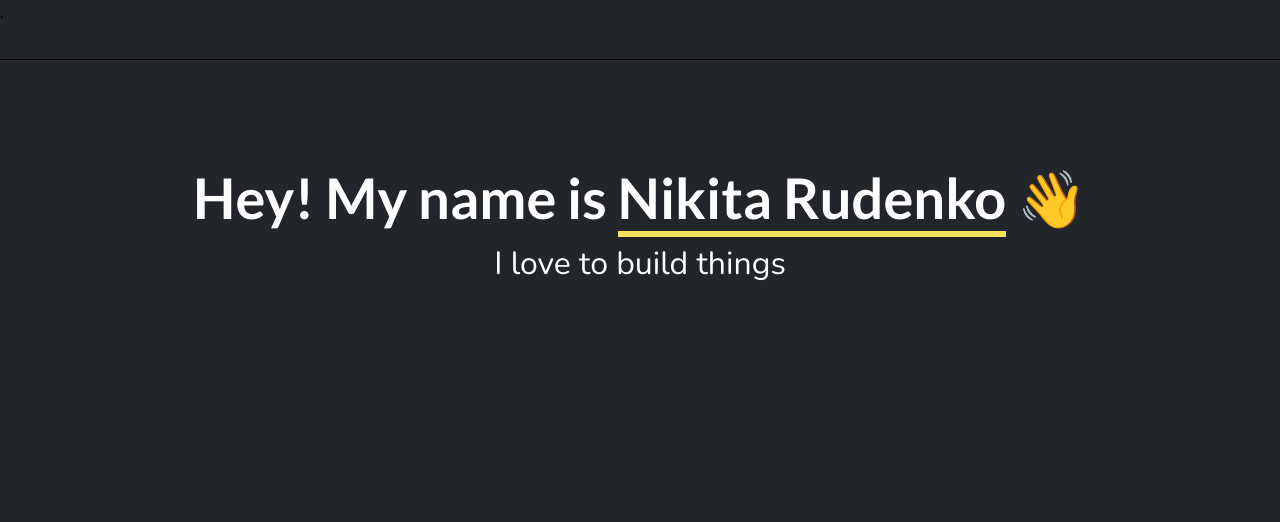
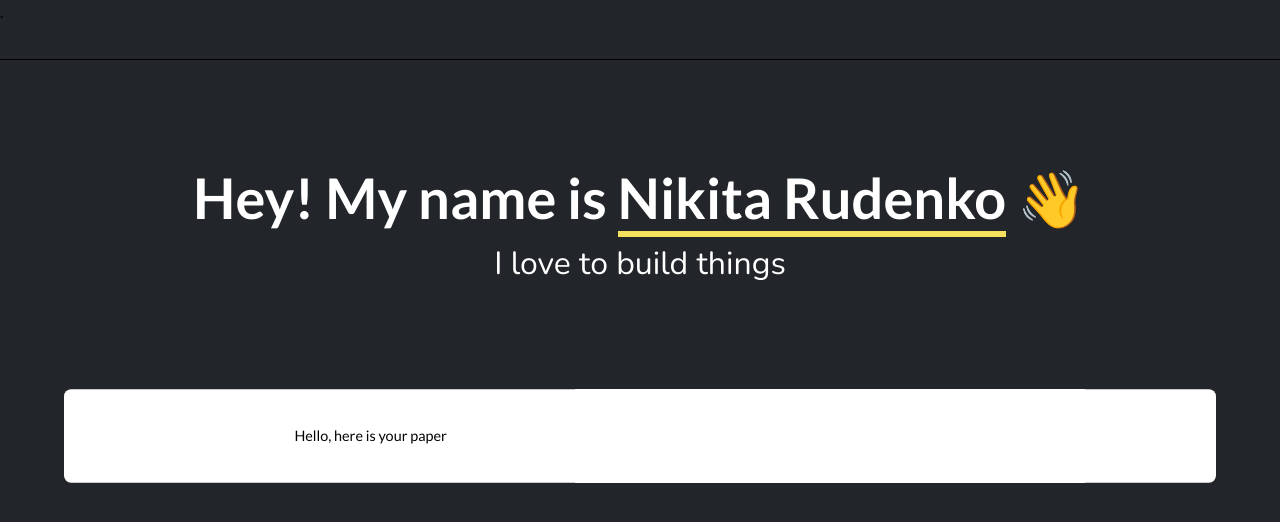
Before and after one commit to jose-donato/nikitarudenko.dev, a Next.js app: page / in a window 1280 px wide. Shown: the top 522 px of the page. Built offline with nearby package versions, Linux system fonts and the light colour scheme.

Commit message:
feat: :sparkles: Add Paper feature

```diff
--- /dev/null
+++ b/components/Paper/Paper.styled.ts
@@ -0,0 +1,26 @@
+import styled, { css } from 'styled-components'
+
+type Props = {
+  scale: number
+}
+
+export const PaperContainer = styled.section.attrs(({ scale }: Props) => ({
+  style: {
+    transform: `scale3d(${scale}, ${scale}, 1)`,
+  },
+}))<Props>`
+  ${({ theme: { colors } }) => css`
+    background-color: ${colors.white};
+    box-sizing: border-box;
+    border-radius: 8px;
+    overflow: hidden;
+    padding: 4rem;
+  `}
+`
+
+export const PaperContent = styled.div`
+  ${({ theme: { constants } }) => css`
+    margin: 0 auto;
+    max-width: ${constants.contentWidth};
+  `}
+`
--- /dev/null
+++ b/components/Paper/Paper.tsx
@@ -0,0 +1,43 @@
+import React, { ReactNode, useRef, useState, useEffect } from 'react'
+
+import { PaperContainer, PaperContent } from './Paper.styled'
+
+type Props = {
+  children: ReactNode
+}
+
+const MIN_SCALE = 0.9
+const MAX_SCALE = 1
+const SCALE_DIFF = MAX_SCALE - MIN_SCALE
+
+const Paper = ({ children }: Props) => {
+  const paperRef = useRef(null)
+  const [scale, setScale] = useState(MIN_SCALE)
+
+  useEffect(() => {
+    window.addEventListener('scroll', calcScale)
+    return () => window.removeEventListener('scroll', calcScale)
+  })
+
+  function calcScale() {
+    if (paperRef.current) {
+      const toTopOfViewport = paperRef.current.getBoundingClientRect().y
+      const toTopOfDocument = window.pageYOffset + toTopOfViewport
+      const percentsScrolled = (toTopOfViewport / toTopOfDocument) * 100
+      const scaleProgress = (SCALE_DIFF * percentsScrolled) / 100
+
+      setScale(MAX_SCALE - scaleProgress)
+    }
+  }
+
+  return (
+    <PaperContainer
+      ref={paperRef}
+      scale={scale > MAX_SCALE ? MAX_SCALE : scale}
+    >
+      <PaperContent>{children}</PaperContent>
+    </PaperContainer>
+  )
+}
+
+export default Paper
--- /dev/null
+++ b/components/Paper/index.ts
@@ -0,0 +1 @@
+export { default } from './Paper'
--- a/pages/index.tsx
+++ b/pages/index.tsx
@@ -1,11 +1,13 @@
 import Hero from 'components/Hero'
 import Layout from 'components/Layout'
+import Paper from 'components/Paper'
 
 const Home = (): JSX.Element => (
   <Layout>
     <Layout.Header>.</Layout.Header>
     <Layout.Body>
       <Hero />
+      <Paper>Hello, here is your paper</Paper>
     </Layout.Body>
   </Layout>
 )
```
